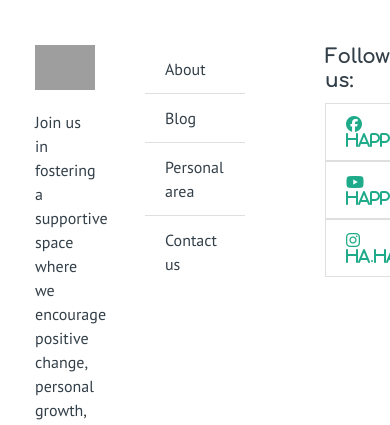
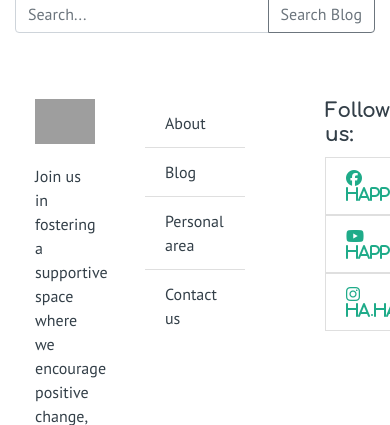
Before and after one commit to MidoriSusanna/Happy-Leaf, a Django app: page / in a window 390 px wide; the page is wider, and only the part inside the window is pictured. Shown: the part 236-661 px from the top of that part. Run offline with Django 3.2, Linux system fonts and the light colour scheme; data that the repository does not hold is empty; some libraries are stand-ins or nearby versions; grey boxes are pictures that could not be loaded.

Commit message:
Set up the search bar in the blog page (to fix)

```diff
--- a/blog/urls.py
+++ b/blog/urls.py
@@ -10,4 +10,5 @@ urlpatterns = [
     path('edit/<int:comment_id>/', views.CommentEdit.as_view(), name='edit_comment'),
     path("", views.PostList.as_view(), name="blog"),
     path('like/<slug:slug>', views.PostLike.as_view(), name='post_like'),
+    path('search-blogs/', views.BlogSearchView.as_view(), name="search_blogs")
 ]
--- a/blog/views.py
+++ b/blog/views.py
@@ -1,6 +1,7 @@
 from django.shortcuts import render, get_object_or_404, reverse
 from django.views import generic, View
 from django.http import HttpResponseRedirect
+from django.db.models import Q
 from .models import Post
 from .models import Comment
 from .forms import CommentForm
@@ -124,6 +125,16 @@ class PostLike(View):
         return HttpResponseRedirect(reverse('post_detail', args=[slug]))
 
 
+class BlogSearchView(generic.ListView):
+    model = Post
+    template_name = 'blog.html'
+
+    def get_queryset(self):
+        query = self.request.GET.get("q")
+        return Post.objects.filter(Q(title__icontains=query) | Q(category__icontains=query)).order_by('-created_on')
+
+
+
 def index(request):
     return render(request, "index.html")
 
--- a/templates/blog.html
+++ b/templates/blog.html
@@ -2,6 +2,20 @@
 {% block content %}
 <main class="grid">
    <div class="container-fluid">
+      <!-- Search Bar -->
+      <div class="row mt-3">
+         <div class="col-md-6 offset-md-3">
+            <form method="get" action="{% url 'search_blogs' %}">
+               {% csrf_token %}
+               <div class="input-group">
+                  <input type="text" class="form-control" name="q" placeholder="Search...">
+                  <div class="input-group-append">
+                     <button class="btn btn-outline-secondary" type="submit">Search Blog</button>
+                  </div>
+               </div>
+            </form>
+         </div>
+      </div>
       <!-- Blog Entries Column -->
       <div class="col-12 mt-3 left">
          <div class="row">
```
Also changed, not shown: 1 other file.
